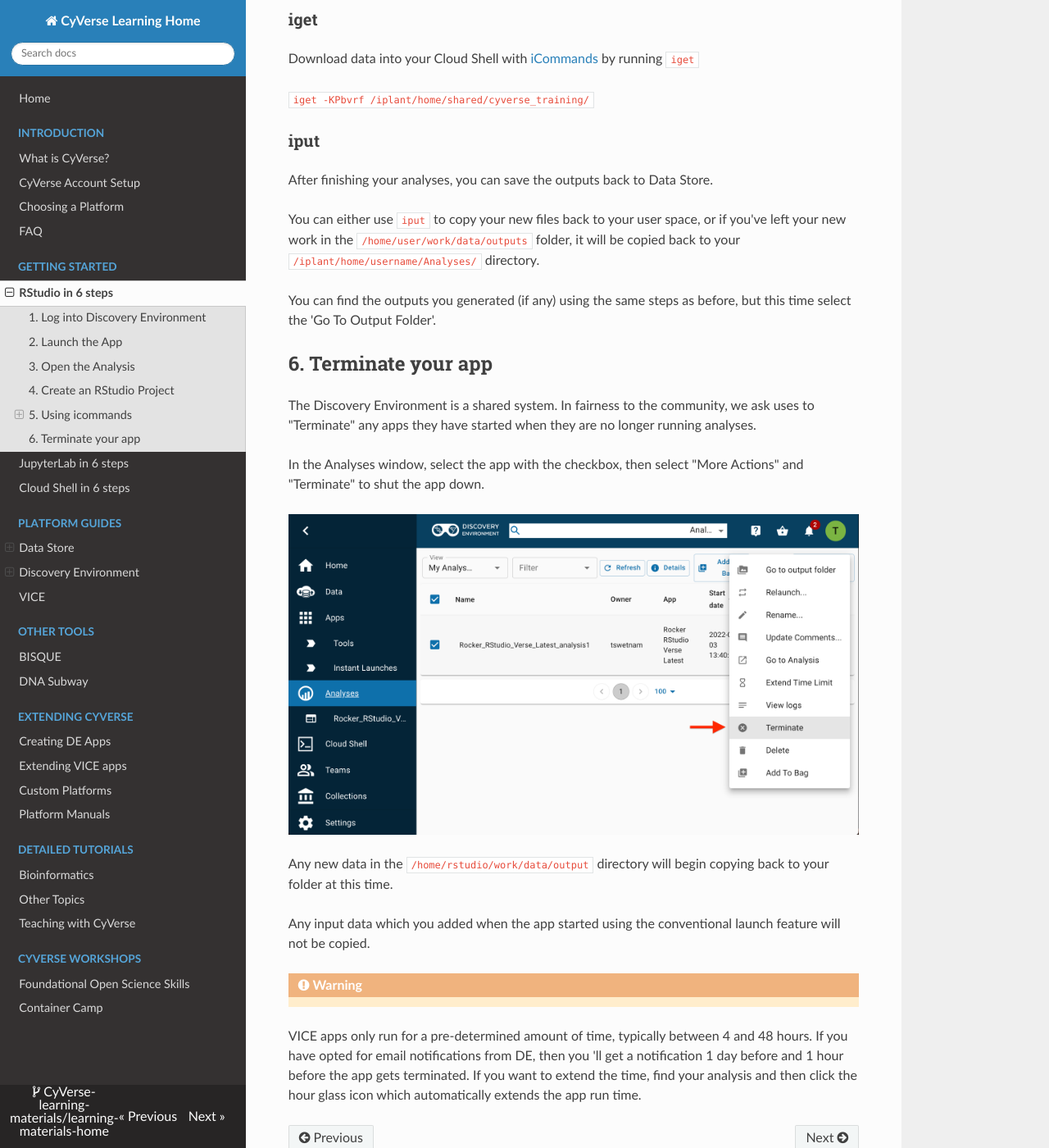
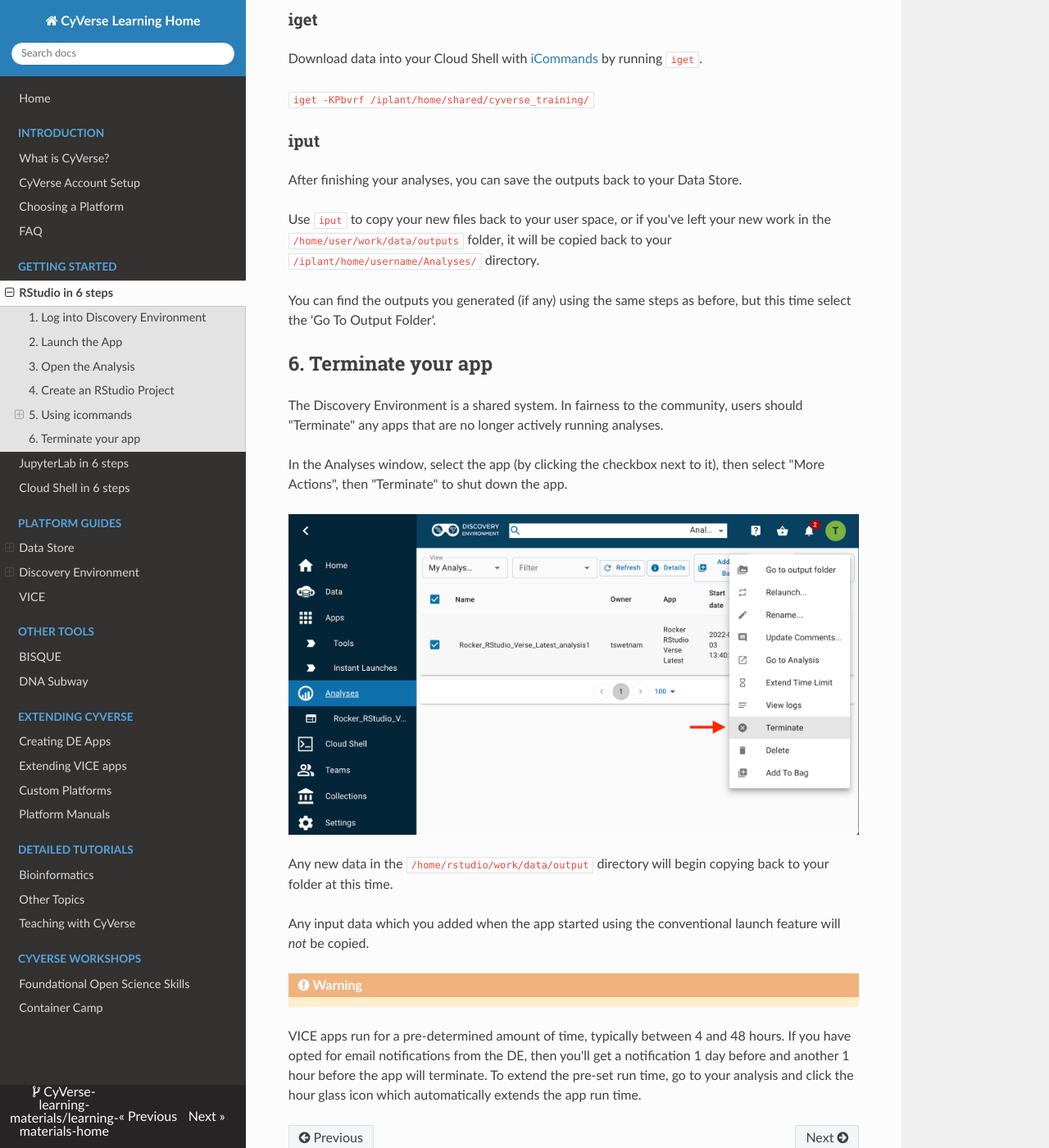
Before and after one commit to CyVerse-learning-materials/learning-materials-home, an MkDocs documentation site: the page built from docs/vice/quick-rstudio.md, in a window 1280 px wide and 1400 px high, scrolled down 4675 px. Shown: the whole window at 82% size. Built offline with MkDocs 1.6.1, drawn with Linux system fonts in a browser that asks for light colours; nearby versions of some CDN libraries; some of the changed text lies outside the part shown.

Commit message:
Minor word, punctuation, format edits

````diff
--- a/docs/vice/quick-rstudio.md
+++ b/docs/vice/quick-rstudio.md
@@ -14,7 +14,7 @@
 
 Click on the **Apps** grid icon
 
-[RStudio Verse](https://de.cyverse.org/apps/de/3548f43a-bed1-11e9-af16-008cfa5ae621/launch) is in "Featured Apps"
+[RStudio Verse](https://de.cyverse.org/apps/de/3548f43a-bed1-11e9-af16-008cfa5ae621/launch) is in "Featured Apps".
 
 [Instant Launches](https://de.cyverse.org/instantlaunches) start Apps immediately when clicked.
 
@@ -58,13 +58,13 @@
 
   [rstudio_5]: https://github.com/CyVerse-learning-materials/learning-materials-home/raw/mkdocs/assets/de/rstudio_5.png
 
-This example uses [Leaflet Maps](https://github.com/rstudio/leaflet) in RStudio
+This example uses [Leaflet Maps](https://github.com/rstudio/leaflet) in RStudio.
 
 [![rstudio_6]][rstudio_6]
 
   [rstudio_6]: https://github.com/CyVerse-learning-materials/learning-materials-home/raw/mkdocs/assets/de/rstudio_6.png
 
-You can then run R commands and install packages
+You can then run R commands and install packages.
 
 [![rstudio_7]][rstudio_7]
 
@@ -86,30 +86,30 @@
 
 ``` ils /iplant/home/username/ ```
 
-To view the 'shared' directory try:
+To view the 'shared' directory, type:
 
 ``` ils /iplant/home/shared ```
 
 ### iget
 
-Download data into your Cloud Shell with [iCommands](https://docs.irods.org/master/icommands/user/) by running `iget`
+Download data into your Cloud Shell with [iCommands](https://docs.irods.org/master/icommands/user/) by running `iget`.
 
 ``` iget -KPbvrf /iplant/home/shared/cyverse_training/ ```
 
 ### iput
 
-After finishing your analyses, you can save the outputs back to Data Store.
+After finishing your analyses, you can save the outputs back to your Data Store.
 
-You can either use `iput` to copy your new files back to your user space, or if you've left your new work in the `/home/user/work/data/outputs` folder, it will be copied back to your `/iplant/home/username/Analyses/` directory.
+Use `iput` to copy your new files back to your user space, or if you've left your new work in the `/home/user/work/data/outputs` folder, it will be copied back to your `/iplant/home/username/Analyses/` directory.
 
 You can find the outputs you generated (if any) using the same steps as before, but this time select the 'Go To Output Folder'.
 
 ## 6. Terminate your app
 
-The Discovery Environment is a shared system. In fairness to the community, we ask uses to "Terminate" any apps they have started when
-they are no longer running analyses.
+The Discovery Environment is a shared system. In fairness to the community, users should "Terminate" any apps that
+are no longer actively running analyses.
 
-In the Analyses window, select the app with the checkbox, then select "More Actions" and "Terminate" to shut the app down.
+In the Analyses window, select the app (by clicking the checkbox next to it), then select "More Actions", then "Terminate" to shut down the app.
 
 [![rstudio_9]][rstudio_9]
 
@@ -118,10 +118,10 @@
 
 Any new data in the `/home/rstudio/work/data/output` directory will begin copying back to your folder at this time.
 
-Any input data which you added when the app started using the conventional launch feature will not be copied.
+Any input data which you added when the app started using the conventional launch feature will *not* be copied.
 
 !!! Warning
 
-  VICE apps only run for a pre-determined amount of time, typically between 4 and 48 hours.
-  If you have opted for email notifications from DE, then you 'll get a notification 1 day before and 1 hour before the app gets terminated.
-  If you want to extend the time, find your analysis and then click the hour glass icon which automatically extends the app run time.
+  VICE apps run for a pre-determined amount of time, typically between 4 and 48 hours.
+  If you have opted for email notifications from the DE, then you'll get a notification 1 day before and another 1 hour before the app will terminate.
+ To extend the pre-set run time, go to your analysis and click the hour glass icon which automatically extends the app run time.
````
Also changed, not shown: other parts of docs/vice/quick-rstudio.md (+7 -7 lines).
